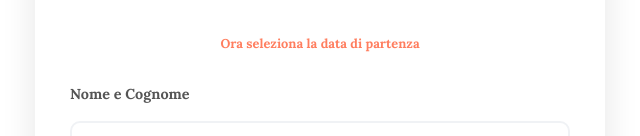
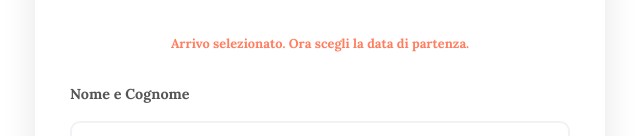
Before and after one commit to scottino2019-glitch/blue-horizon, a plain HTML site: page index.html in a window 1280 px wide. Both pictures are taken after a click on the element "12". Shown: the part 2395-2531 px from the top of the page, 320-960 px from the left. Drawn offline with Linux system fonts and the light colour scheme; a web font is replaced by a local one.

Commit message:
Update index.html

```diff
--- a/index.html
+++ b/index.html
@@ -333,36 +333,39 @@
             grid.appendChild(dayEl);
         }
     }
-
 function selectDay(date) {
-        // Logica di sblocco: se ci sono già 2 date o clicchi la stessa, resetta e ricomincia
+    // Se l'utente ha già selezionato due date e clicca ancora,
+    // oppure se clicca su una data già selezionata (per deselezionarla)
     if (selectedDates.length >= 2 || selectedDates.includes(date)) {
-            selectedDates = [date];
+        selectedDates = [date]; // Ricomincia da zero con la nuova data
     } else {
+        // Altrimenti aggiungi la data (secondo click)
         selectedDates.push(date);
-            selectedDates.sort(); // Ordina Arrivo e Partenza correttamente
+        selectedDates.sort(); // Mette in ordine: la più piccola è Arrivo, la più grande Partenza
     }
 
-        // Aggiorna i campi del form Formspree
-        document.getElementById('checkin').value = selectedDates[0] || "";
-        document.getElementById('checkout').value = selectedDates[1] || "";
+    // Aggiorna i valori reali che Formspree riceverà
+    const checkinInput = document.getElementById('checkin');
+    const checkoutInput = document.getElementById('checkout');
+    const hint = document.getElementById('selectionHint');
 
-        const hint = document.getElementById('selectionHint');
-        if (selectedDates.length === 2) {
-            hint.innerText = `Soggiorno selezionato: dal ${selectedDates[0]} al ${selectedDates[1]}`;
-            hint.style.color = "#27ae60"; // Un bel verde successo
-        } else {
-            hint.innerText = "Ora seleziona la data di partenza";
+    if (selectedDates.length === 1) {
+        checkinInput.value = selectedDates[0];
+        checkoutInput.value = ""; // Svuota la partenza finché non viene scelta
+        hint.innerText = "Arrivo selezionato. Ora scegli la data di partenza.";
         hint.style.color = "var(--accent-color)";
+    } else if (selectedDates.length === 2) {
+        checkinInput.value = selectedDates[0];
+        checkoutInput.value = selectedDates[1];
+        hint.innerText = `Soggiorno: dal ${selectedDates[0]} al ${selectedDates[1]}`;
+        hint.style.color = "#27ae60";
     }
 
+    // Ridisegna il calendario per mostrare i pallini colorati aggiornati
     renderCalendar();
 }
 
-    function changeMonth(dir) {
-        currentMonth.setMonth(currentMonth.getMonth() + dir);
-        renderCalendar();
-    }
+
 
     function renderPostIts() {
         const board = document.getElementById('postItBoard');
```
Lines whose indentation alone changed are shown as unchanged.
